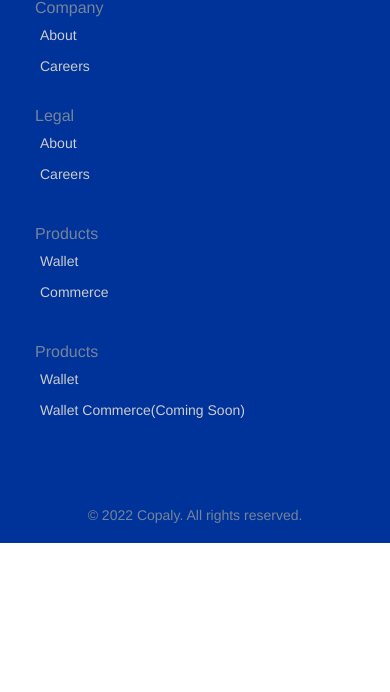
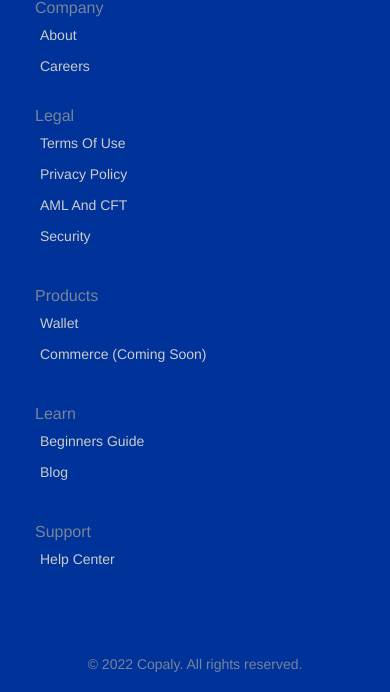
Before and after one commit to Augustine-ebuka/copaly-signup, a plain HTML site: page index.html in a window 390 px wide. Shown: the part 1379-2071 px from the top of the page. Before the commit the page ends 1922 px from the top, so only its background shows below. Drawn offline with Linux system fonts and the light colour scheme.

Commit message:
chnages to the icon appearing on the contact in mobile view

```diff
--- a/index.html
+++ b/index.html
@@ -18,31 +18,31 @@
 
             <div class="accordion">
                 <div class="nav-head">
-                    <div class="logo"><a href="#"><img src="images/copaly-logo.svg" width="48px" height="48px"></a></div>
+                    <div class="logo"><a href="https://copaly.com/"><img src="images/copaly-logo.svg" width="48px" height="48px"></a></div>
                     <div class="bars">
                         <div class="barss"><i class="fas fa-bars" id="openBtn"></i></div>
                     </div>
                 </div>
                 <div class="mobile-menu">
-                    <div class="question">Company</div>
+                    <div class="question" id="elementwithchildren">Company</div>
                     <div class="answer">
                        <ul>
-                        <li><a href="#">About</a></li>
-                        <li><a href="#">Career</a></li>
+                        <li><a href="https://copaly.com/about-us/">About</a></li>
+                        <li><a href="https://copaly.com/career/">Career</a></li>
                        </ul>
                     </div>
                 </div>
                 <div class="mobile-menu">
-                    <div class="question">Resources</div>
+                    <div class="question" id="elementwithchildren">Resources</div>
                     <div class="answer">
                         <ul>
-                            <li><a  href="#">Blog</a></li>
-                            <li><a  href="#">Help Center</a></li>
+                            <li><a  href="https://copaly.com/blog/">Blog</a></li>
+                            <li><a  href="https://copaly.com/help/">Help Center</a></li>
                            </ul>
                     </div>
                 </div>
-                <div class="mobile-menu">
-                    <div class="question"><a  href="https://copaly.com/contact/">Contact</a></div>
+                <div class="mobile-menu"  id="contact">
+                    <a  href="https://copaly.com/contact/"> <div class="question">Contact</div></a>
                 </div>
                 <div class="mobile-menu" id="getstartbtn">
                     Get started
@@ -60,8 +60,8 @@
 
                         </div>
                             <ul class="child">
-                                <li><a href="#">About</a></li>
-                                <li><a href="#">Career</a></li>
+                                <li><a href="https://copaly.com/about-us/">About</a></li>
+                                <li><a href="https://copaly.com/career/">Career</a></li>
                             </ul>
                        </div>
                     </li>
@@ -73,18 +73,15 @@
 
                             </div>
                             <ul class="child">
-                                <li><a href="#">Blog</a></li>
-                                <li><a href="#">Help</a></li>
+                                <li><a href="https://copaly.com/blog/">Blog</a></li>
+                                <li><a href="https://copaly.com/help/">Help</a></li>
                             </ul>
                        </div>
                     </li>
-                    <li><a href="">Contact</a></li>
+                    <li><a href="https://copaly.com/contact/">Contact</a></li>
 
                 </di>
             </ul>
-                <label for="check" class="checkbtn">
-                        <i class="fas fa-bars"></i>
-                  </label>
                 <a  class="start-btn">get started</a>
             </nav>
         </div>
@@ -160,14 +157,16 @@
                         <ul>
                             <li>Company
                                 <ul>
-                                    <li><a href="#">About</a></li>
-                                    <li><a href="#">Careers</a></li>
+                                    <li><a href="https://copaly.com/about-us/">About</a></li>
+                                    <li><a href="https://copaly.com/career/">Careers</a></li>
                                 </ul>
                             </li>
                             <li>Legal
                                 <ul>
-                                    <li><a href="#">About</a></li>
-                                    <li><a href="#">Careers</a></li>
+                                    <li><a href="https://copaly.com/terms-of-use/">Terms of use</a></li>
+                                    <li><a href="https://copaly.com/privacy-policy/">Privacy policy</a></li>
+                                    <li><a href="https://copaly.com/aml-and-cft/">AML and CFT</a></li>
+                                    <li><a href="https://copaly.com/security/">Security</a></li>
                                 </ul>
                             </li>
                         </ul>
@@ -177,8 +176,8 @@
                         <ul>
                             <li>Products
                                 <ul>
-                                    <li><a href="#">Wallet</a></li>
-                                    <li><a href="#">Commerce</a></li>
+                                    <li><a href="https://copaly.com/#">Wallet</a></li>
+                                    <li><a href="https://copaly.com/#">Commerce (coming soon)</a></li>
                                 </ul>
                             </li>
                         </ul>
@@ -186,10 +185,19 @@
                     </div>
                     <div class="Learn">
                         <ul>
-                            <li>Products
+                            <li>Learn
                                 <ul>
-                                    <li><a href="#">Wallet</a></li>
-                                    <li><a href="#">Wallet Commerce(coming soon)</a></li>
+                                    <li><a href="https://copaly.com/category/beginners-guide/">Beginners guide</a></li>
+                                    <li><a href="https://copaly.com/blog/">Blog</a></li>
+                                </ul>
+                            </li>
+                        </ul>
+                    </div>
+                    <div class="Product">
+                        <ul>
+                            <li>Support
+                                <ul>
+                                    <li><a href="https://copaly.com/help/">Help Center</a></li>
                                 </ul>
                             </li>
                         </ul>
--- a/script.js
+++ b/script.js
@@ -12,6 +12,8 @@
 for (var i = 0; i < content.length; i++) {
     content[i].addEventListener('click', function () {
         this.classList.toggle('active');
-        console.log(content)
+        content[2].classList.remove('active');
     });
 }
+
+console.log(content[2].style.content)
--- a/style.css
+++ b/style.css
@@ -51,7 +51,8 @@
     color: #003399;
     transition: all 0.3s ease-in-out;
 }
-.accordion .mobile-menu .question::after{
+
+#elementwithchildren::after{
     content: '+';
     float: right;
     position: relative;
@@ -94,10 +95,14 @@
     transition: .3s;
 }
 
-.accordion .mobile-menu.active .question::after{
+
+.accordion .mobile-menu.active #elementwithchildren::after{
     content: '-';
     font-size: 30px;
     transition: .3s;
+    float: right;
+    position: relative;
+    padding-right: 20px;
 }
 
 #getstartbtn{
@@ -109,7 +114,7 @@
     color: white;
     margin: 10px 30px 0px 30px;
     justify-content: center;
-    height: 30px;
+
     font-family: "Helvetica Neue", Helvetica, Arial, sans-serif;
     font-weight: 700;
 }
```
